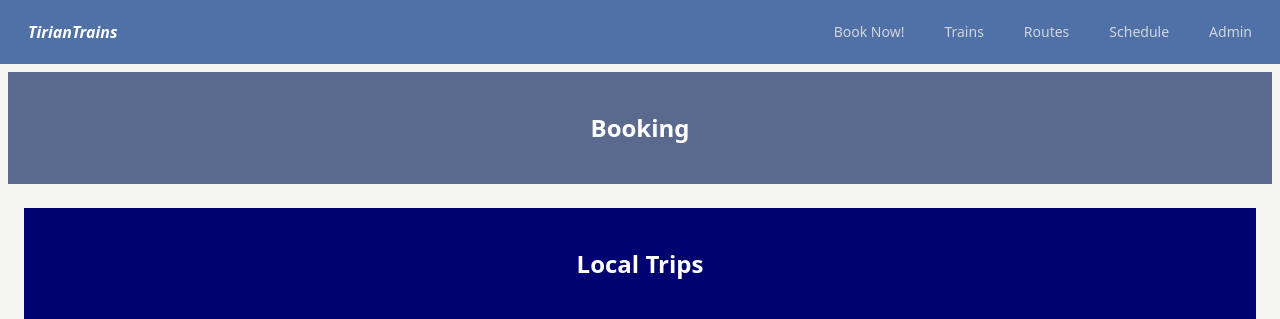
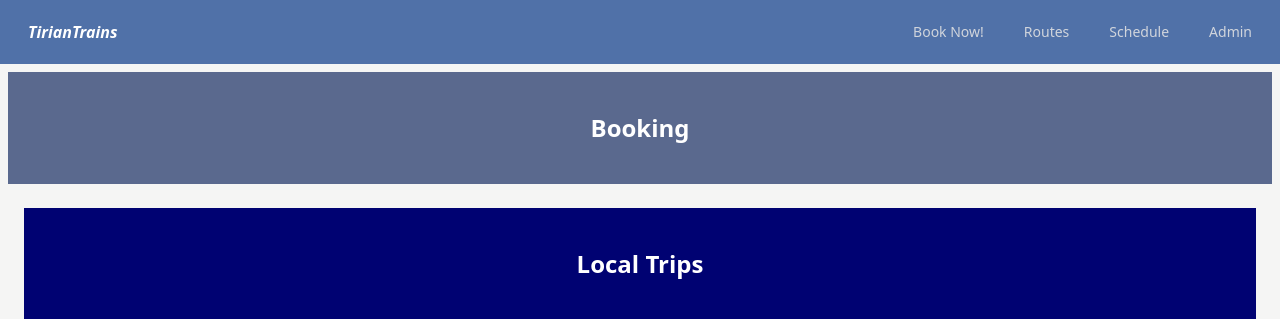
Before and after one commit to youth-of-may/CSCI41-Sure, a Django app: page /booking/ in a window 1280 px wide. Shown: the top 319 px of the page. Run offline with Django 5.2, Linux system fonts and the light colour scheme; data that the repository does not hold is empty.

Commit message:
Migrated trains to the admin panel

```diff
--- a/tirrianTrains/templates/base.html
+++ b/tirrianTrains/templates/base.html
@@ -21,10 +21,9 @@
         </div>
         <div class="flex space-x-4">
         <a href="{% url 'booking_page' %}" class="px-3 py-2 text-sm text-gray-300 hover:text-white">Book Now!</a>
-        <a href="{% url 'train_list' %}" class="px-3 py-2 text-sm text-gray-300 hover:text-white">Trains</a>
         <a href="{% url 'station_list' %}" class="px-3 py-2 text-sm text-gray-300 hover:text-white">Routes</a>
         <a href="{% url 'schedule_list' %}" class="px-3 py-2 text-sm text-gray-300 hover:text-white">Schedule</a>
-        <a href="#" class="px-3 py-2 text-sm text-gray-300 hover:text-white">Admin</a>
+        <a href="{% url 'tirian_admin' %}" class="px-3 py-2 text-sm text-gray-300 hover:text-white">Admin</a>
         </div>
     </div>
     </nav>
```
